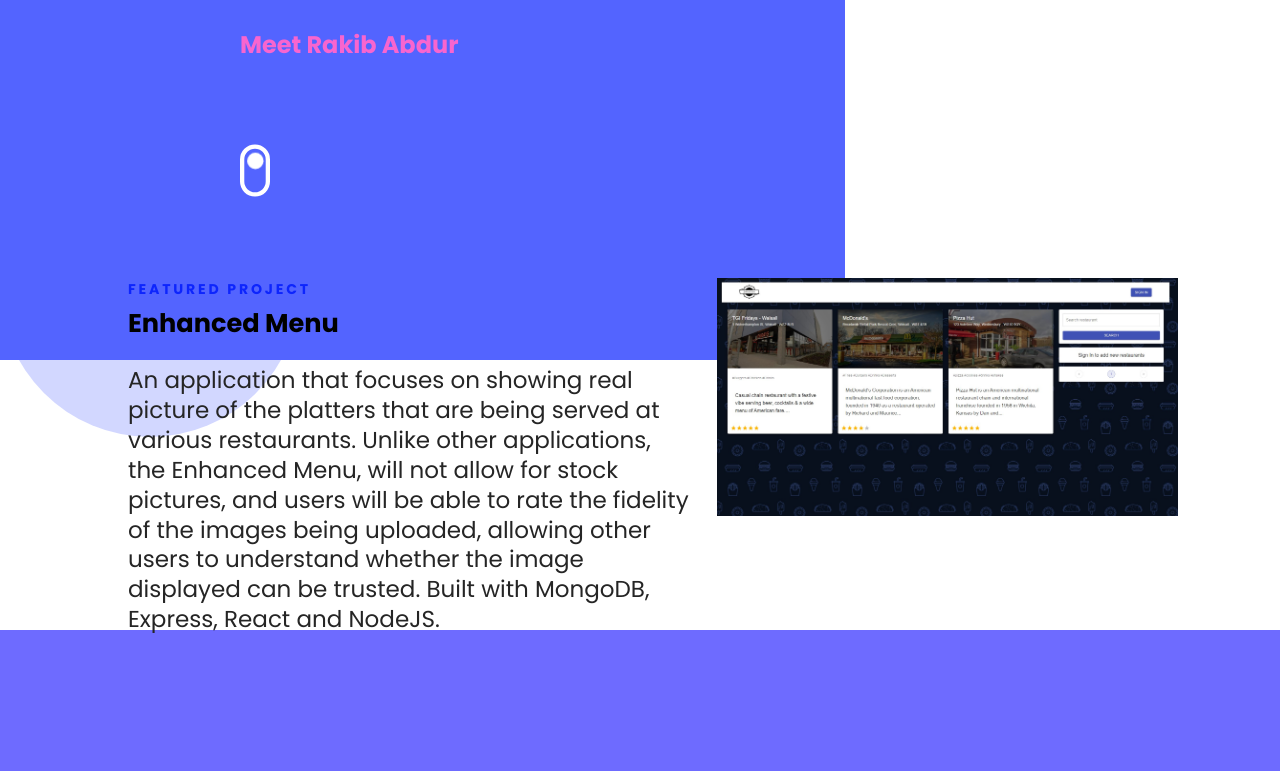
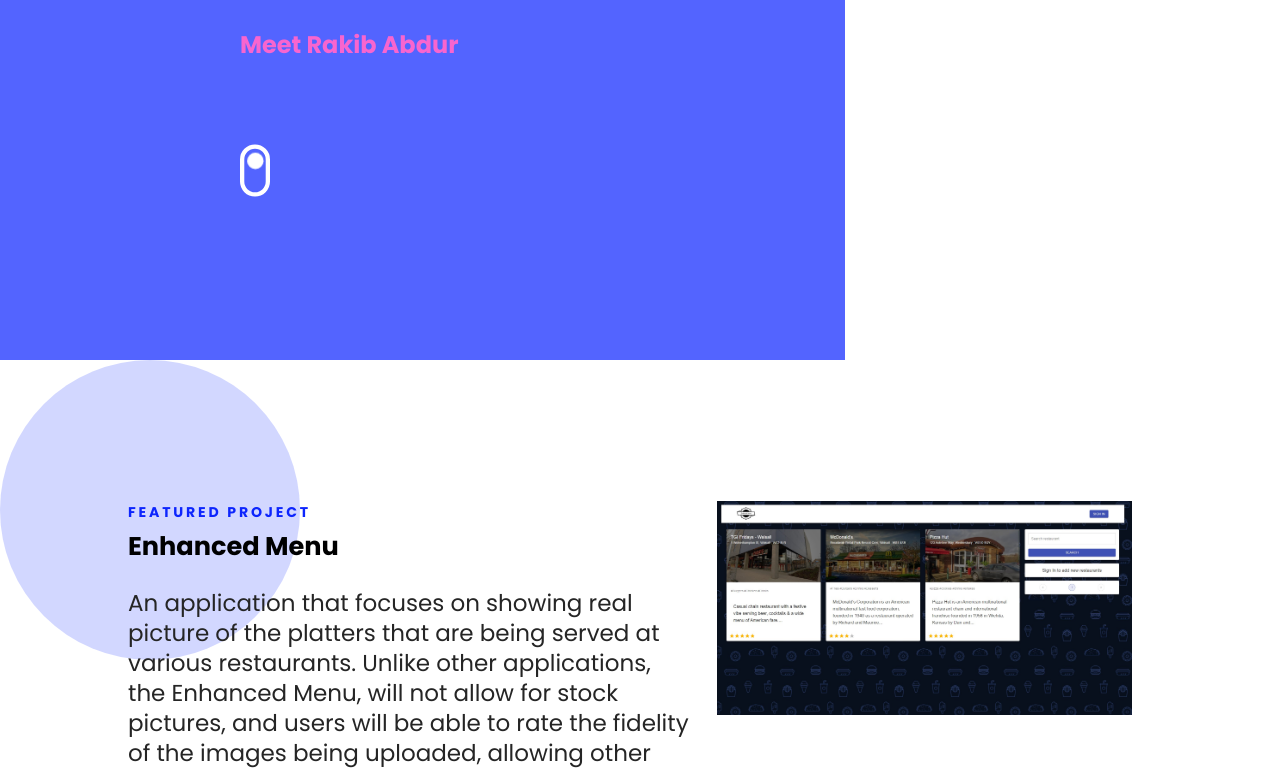
Before and after one commit to Rakib98/portfolio, a plain HTML site: page index.html in a window 1280 px wide. Shown: the part 708-1479 px from the top of the page. Drawn offline with nearby package versions, Linux system fonts and the light colour scheme.

Commit message:
fixed overlapping text

```diff
--- a/css/main.scss
+++ b/css/main.scss
@@ -5,7 +5,7 @@ html {
   }
 
 body {
-    height: 100vh;
+    /* height: 100vh; */
     margin: 0;
     font-family: 'Poppins', sans-serif;
 }
@@ -88,6 +88,7 @@ section {
 
 .featured {
     position: relative;
+    margin-bottom: 5em;
 }
 .featured::before {
     content: "";
@@ -195,7 +196,16 @@ hr {
     .featured, .portfolio-container {
         display: grid;
         grid-template-columns: 55% auto;
+        img {
+            max-width: 90%;
+        }
     }
+
+    /* .portfolio-container {
+        display: grid;
+        grid-template-columns: 55% auto;
+    } */
+
     .left, .portfolio-left {
         display: grid;
         place-content: center;
@@ -229,12 +239,15 @@ hr {
         margin-left: 6em;
         width: 95%;
     }
+    .featured {
+        margin-top: unset;
+    }
 }
 
 
 @media only screen and (min-width: 1050px) {
     .hero {
-        height: 90vh;
+        /* height: 90vh; */
     }
     .nav-container {
         display: grid;
```
Also changed, not shown: css/main.css, 1 other file.
